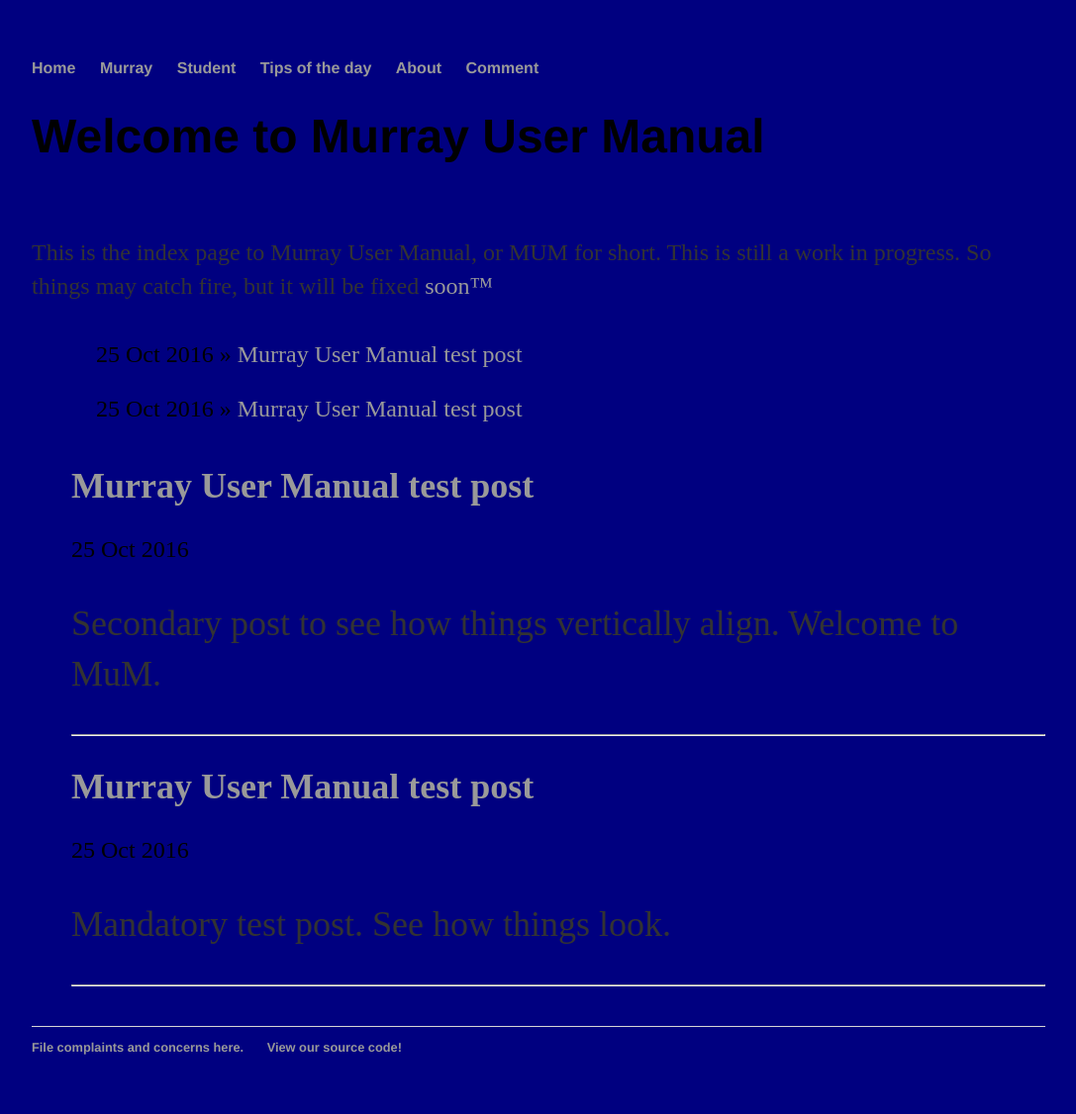
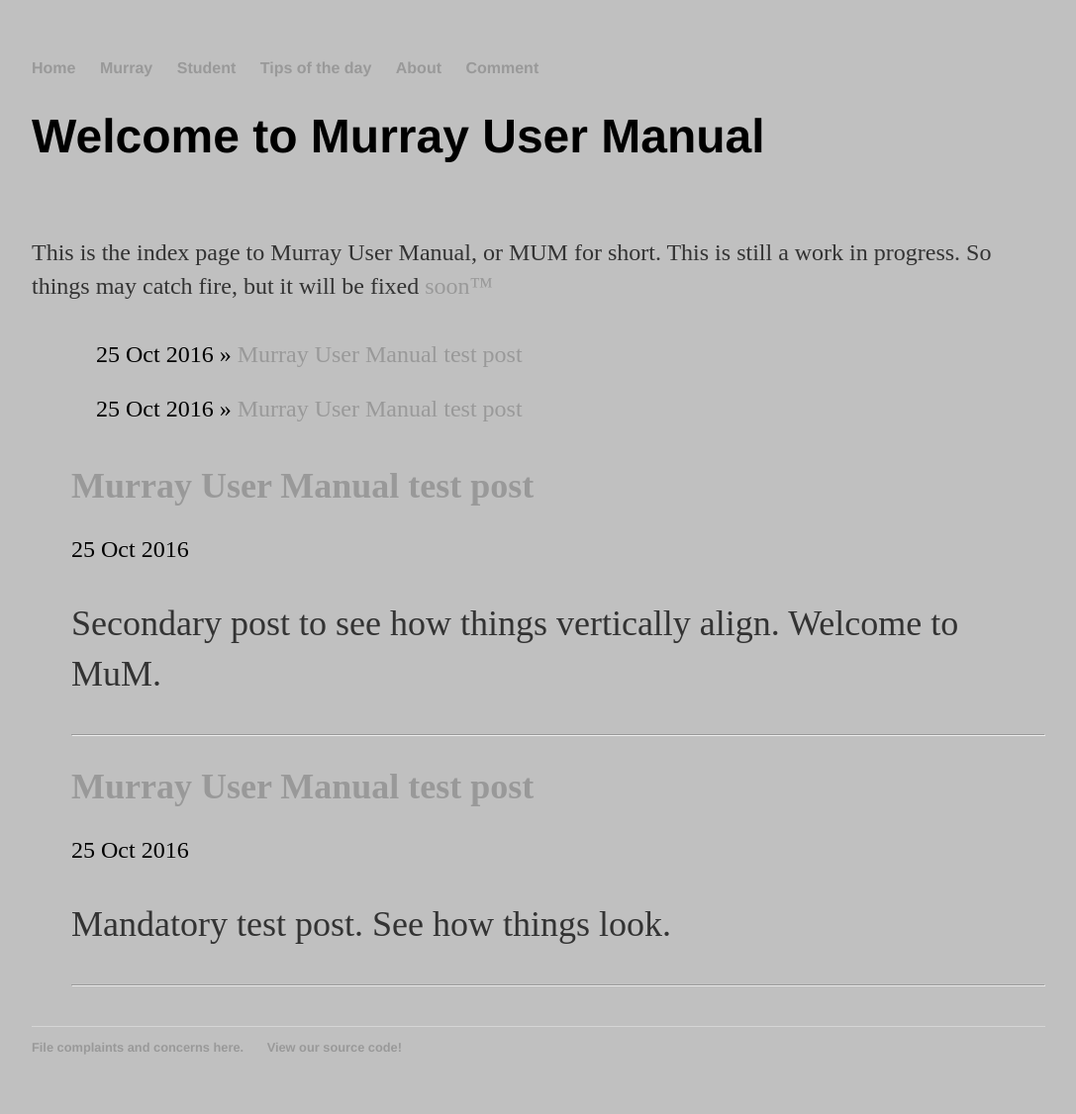
Before and after one commit to rowen2/rowen2.github.io, a Jekyll site: the page built from index.html, in a window 1280 px wide. Shown: the whole page at 99% size, without its empty margins (96-1183 px from the left). Built offline with Jekyll 4.4.1, drawn with Linux system fonts in a browser that asks for light colours.

Commit message:
Update main.css

```diff
--- a/css/main.css
+++ b/css/main.css
@@ -1,7 +1,7 @@
 body {
     margin: 60px auto;
     width: 80%;
-    background-color: navy;
+    background-color: silver;
 }
 nav ul, footer ul {
     font-family:'Helvetica', 'Arial', 'Sans-Serif';
```
